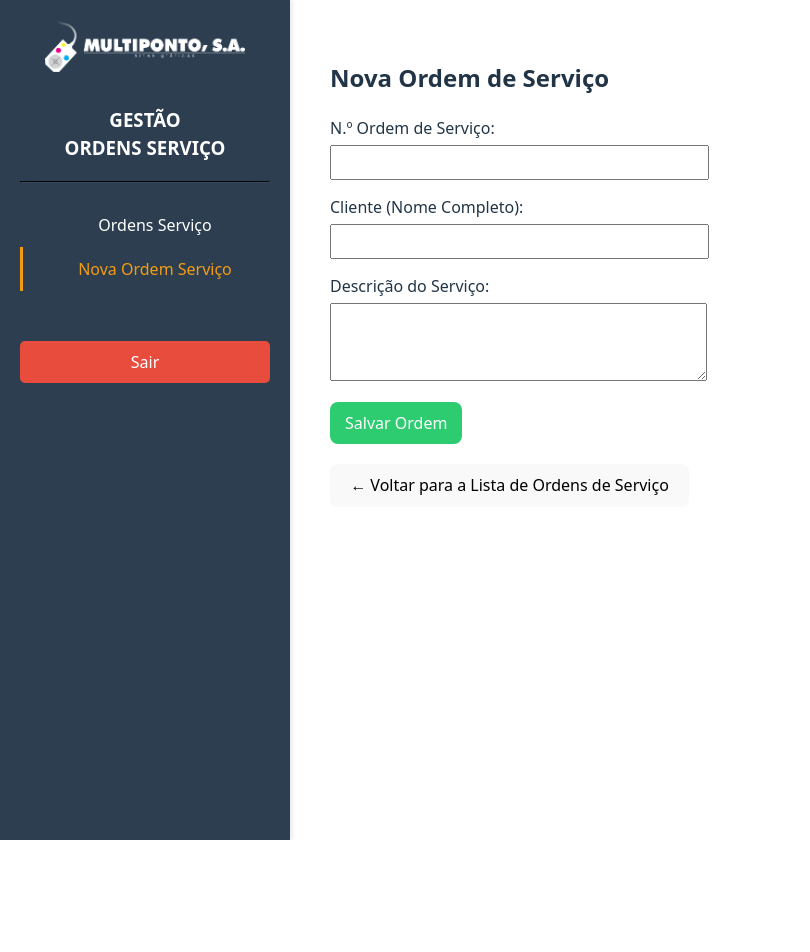
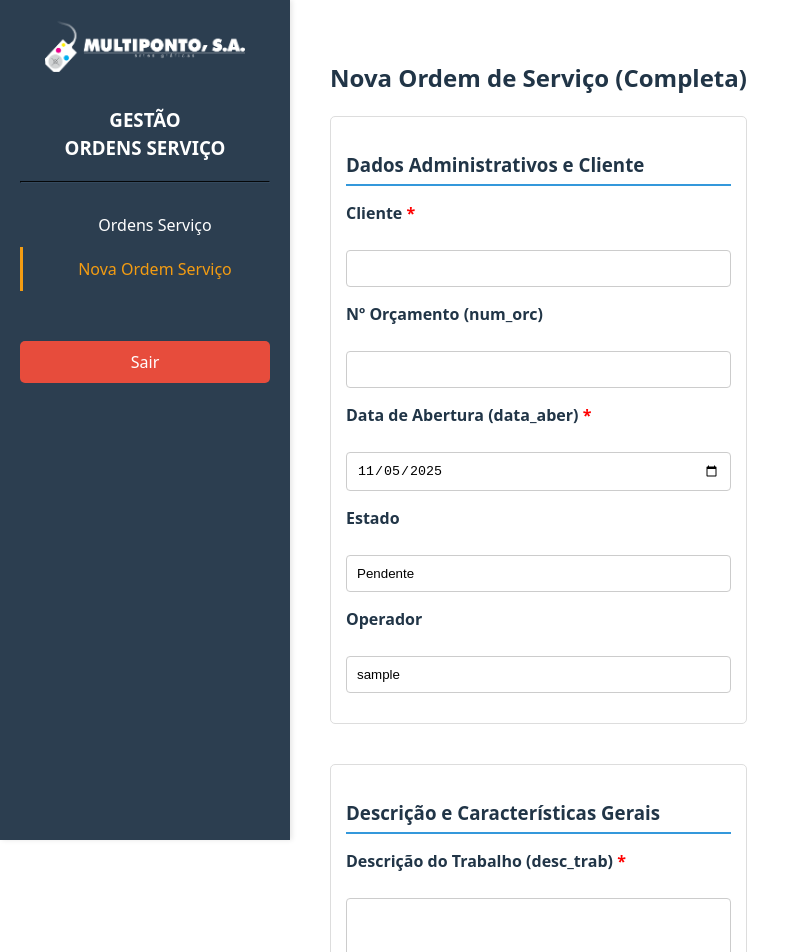
Before and after one commit to HelderOliveira77/crm-os-frontend, a React (Vite) app: page /dashboard/os/nova in a window 1280 px wide. Shown: the top 952 px of the page, without its empty margins (0-810 px from the left). Before the commit the page ends 840 px from the top, so only its background shows below. Built offline with nearby package versions, Linux system fonts and the light colour scheme; sample sign-in values are in the browser's storage.

Commit message:
Atualizações FRONTEND 06112025

```diff
--- a/src/pages/NovaOS.jsx
+++ b/src/pages/NovaOS.jsx
@@ -1,165 +1,273 @@
-// src/pages/NovaOS.jsx (IMPLEMENTAÇÃO COMPLETA E REVISADA)
+// src/pages/NovaOS.jsx (Evolução para 40+ Campos)
 
 import React, { useState } from 'react';
 import { useNavigate } from 'react-router-dom';
-import { useAuth } from '../context/AuthContext'; // Para obter o token
+import { useAuth } from '../context/AuthContext';
 
-// Nota: Certifique-se de que a API_URL está correta (o seu backend é 3000/api/os)
-const API_URL = 'http://localhost:3000';
-// O endpoint completo será: http://localhost:3000/api/os
+const API_URL = 'http://localhost:3000/api/os';
 
 function NovaOS() {
-  const { token } = useAuth();
+    const { token, user } = useAuth();
     const navigate = useNavigate();
 
-  // 1. ESTADO INICIAL
+    // ESTADO INICIAL COMPLETO (Sincronizado com os seus 40+ campos)
     const [formData, setFormData] = useState({
-    // Os três campos pedidos (os nomes devem corresponder ao seu Backend)
-    numeroOS: '',       // Campo numérico obrigatório
-    client_name: '',    // Nome do Cliente (texto)
-    description: '',    // Descrição (texto grande)
-    status: 'Pendente'  // Campo default
+        // 1. DADOS BASE/ADMINISTRATIVOS
+        cliente: '',
+        desc_trab: '',
+        data_aber: new Date().toISOString().slice(0, 10), // Data de hoje por defeito
+        num_orc: '',
+        num_o_s: '',
+        estado: 'Pendente',
+        operador: user?.username || '', // Preenchido pelo utilizador logado
+
+        // 2. DATAS E TEMPOS
+        data_recep: '',
+        tempo_operador: '',
+
+        // 3. CARACTERÍSTICAS GERAIS
+        formato: '',
+        lombada: '',
+        num_pag: '',
+        tiragem: '',
+
+        // 4. MIOLO (Miolo = Interior do Livro/Produto)
+        cores_miolo: '',
+        impressao: '',
+        papel_miolo: '',
+        miolo_gramas: '',
+        bobine_miolo: '',
+        verniz_miolo: '',
+        verniz_miolo_brilho_mate: '',
+        verniz_miolo_geral_reservado: '',
+        tipo_acabamento_miolo: '',
+        observacoes_miolo: '',
+
+        // 5. CAPA (Capa = Exterior do Livro/Produto)
+        cores_capa: '',
+        papel_capa: '',
+        capa_gramas: '',
+        bobine_capa: '',
+        verniz_capa: '',
+        verniz_capa_brilho_mate: '',
+        verniz_capa_geral_reservado: '',
+        verniz_capa_f_v: '',
+        observacoes_capa: '',
+
+        // 6. OUTROS DADOS TÉCNICOS/PRODUÇÃO
+        provas_cor: '',
+        ozalide_digital: '',
+        provas_konica: '',
+        quantidade_chapas: '',
+
+        // 7. EXPEDIÇÃO
+        local_entrega: '',
+        forma_expedicao: '',
+
+        // 8. OBSERVAÇÕES
+        observacoes_gerais: '',
+
+        // [Os campos createdAt/updatedAt são geridos pelo Sequelize]
     });
 
+    const [message, setMessage] = useState(null);
     const [loading, setLoading] = useState(false);
-  const [message, setMessage] = useState('');
 
-  // FUNÇÃO HANDLE CHANGE
+    // Lidar com a mudança de input (Mantém-se igual)
     const handleChange = (e) => {
-    // Trata valores de número como número, se for o campo 'numeroOS'
-    const value = e.target.name === 'numeroOS' ? Number(e.target.value) : e.target.value;
-
-    setFormData({
-        ...formData,
-        [e.target.name]: value
-    });
+        const { name, value } = e.target;
+        setFormData(prev => ({ ...prev, [name]: value }));
     };
 
-  // FUNÇÃO HANDLE SUBMIT
+    // Lidar com o envio do formulário (Mantém-se igual)
     const handleSubmit = async (e) => {
         e.preventDefault();
-    setLoading(true);
-    setMessage('');
 
+        // ... (Verificação de token) ...
         if (!token) {
-        setMessage('❌ Erro: Utilizador não autenticado. A ser redirecionado...');
-        setLoading(false);
-        // Redireciona para login
-        setTimeout(() => navigate('/login'), 1000);
+            setMessage({ type: 'error', text: 'Erro de autenticação. Redirecionando...' });
+            setTimeout(() => navigate('/'), 2000);
             return;
         }
 
+        setLoading(true);
+        setMessage(null);
+
         try {
-      // ⚠️ ATENÇÃO: Confirme que este é o seu endpoint exato: /api/os
-      const response = await fetch(`${API_URL}/api/os`, {
+            const response = await fetch(API_URL, {
                 method: 'POST',
                 headers: {
                     'Content-Type': 'application/json',
-          'Authorization': `Bearer ${token}`, // ENVIAR O TOKEN
+                    'Authorization': `Bearer ${token}`,
                 },
-        // Envia o estado do formulário como JSON
                 body: JSON.stringify(formData),
             });
 
+            const data = await response.json();
+
             if (response.ok) {
-        setMessage('✅ Ordem de Serviço criada com sucesso! Redirecionando...');
-
-        // Limpa o formulário após sucesso (opcional)
-        setFormData({ numeroOS: '', client_name: '', description: '', status: 'Pendente' });
-
-        // Redirecionar para a lista de Ordens de Serviço após 1 segundo
-        setTimeout(() => {
-            navigate('/dashboard', { replace: true });
-        }, 1500);
-
+                setMessage({ type: 'success', text: `OS ${data.num_o_s || data.id} criada com sucesso!` });
+                setTimeout(() => navigate('/dashboard'), 1500);
             } else {
-        const errorData = await response.json();
-        setMessage(`❌ Erro ao criar OS: ${errorData.message || response.statusText}`);
+                setMessage({ type: 'error', text: data.message || 'Erro ao criar Ordem de Serviço. Verifique os tipos de dados.' });
             }
         } catch (error) {
-      console.error("Erro de rede:", error);
-      setMessage('❌ Erro de conexão com o servidor. Verifique se o backend está a correr.');
+            console.error("Erro de rede ao criar OS:", error);
+            setMessage({ type: 'error', text: 'Erro de conexão com o servidor.' });
         } finally {
             setLoading(false);
         }
     };
 
+    // -----------------------------------------------------------
+    // RENDERIZAÇÃO
+    // -----------------------------------------------------------
+
     return (
-    <div style={{ padding: '20px' }}>
-      <h2>Nova Ordem de Serviço</h2>
+        <div style={styles.container}>
+            <h2>Nova Ordem de Serviço (Completa)</h2>
+            {message && (<div style={message.type === 'error' ? styles.errorBox : styles.successBox}>{message.text}</div>)}
 
-      {message && <p style={{ color: message.startsWith('✅') ? 'green' : 'red' }}>{message}</p>}
+            <form onSubmit={handleSubmit} style={styles.form}>
 
-      <form onSubmit={handleSubmit} style={{ maxWidth: '400px' }}>
+                {/* 1. DADOS BASE E ADMIN */}
+                <Section title="Dados Administrativos e Cliente">
+                    <FormInput label="Cliente" name="cliente" value={formData.cliente} onChange={handleChange} required />
+                    <FormInput label="Nº Orçamento (num_orc)" name="num_orc" value={formData.num_orc} onChange={handleChange} type="number" />
+                    <FormInput label="Data de Abertura (data_aber)" name="data_aber" value={formData.data_aber} onChange={handleChange} type="date" required />
+                    <FormInput label="Estado" name="estado" value={formData.estado} onChange={handleChange} />
+                    <FormInput label="Operador" name="operador" value={formData.operador} onChange={handleChange} readOnly />
+                </Section>
 
-        {/* CAMPO 1: N.º Ordem de Serviço (Inteiro e Obrigatório) */}
-        <div style={{ marginBottom: '15px' }}>
-            <label style={{ display: 'block', marginBottom: '5px' }}>N.º Ordem de Serviço:</label>
-            <input
-                type="number"
-                name="numeroOS"
-                value={formData.numeroOS}
-                onChange={handleChange}
-                required
-                min="1" // Garante número positivo
-                disabled={loading}
-                style={{ width: '100%', padding: '8px' }}
-            />
-        </div>
+                {/* 2. DESCRIÇÃO E ESPECIFICAÇÕES GERAIS */}
+                <Section title="Descrição e Características Gerais">
+                    <FormInput label="Descrição do Trabalho (desc_trab)" name="desc_trab" value={formData.desc_trab} onChange={handleChange} isTextArea required />
+                    <FormInput label="Formato" name="formato" value={formData.formato} onChange={handleChange} />
+                    <FormInput label="Nº Páginas (num_pag)" name="num_pag" value={formData.num_pag} onChange={handleChange} />
+                    <FormInput label="Tiragem" name="tiragem" value={formData.tiragem} onChange={handleChange} type="number" />
+                    <FormInput label="Lombada" name="lombada" value={formData.lombada} onChange={handleChange} type="number" step="0.01" />
+                    <FormInput label="Impressão" name="impressao" value={formData.impressao} onChange={handleChange} />
+                </Section>
 
-        {/* CAMPO 2: Cliente (Texto e Obrigatório) */}
-        <div style={{ marginBottom: '15px' }}>
-            <label style={{ display: 'block', marginBottom: '5px' }}>Cliente (Nome Completo):</label>
-            <input
-                type="text"
-                name="client_name"
-                value={formData.client_name}
-                onChange={handleChange}
-                required
-                disabled={loading}
-                style={{ width: '100%', padding: '8px' }}
-            />
-        </div>
+                {/* 3. MIOLO (Interior) */}
+                <Section title="Miolo (Interior)">
+                    <FormInput label="Papel Miolo" name="papel_miolo" value={formData.papel_miolo} onChange={handleChange} />
+                    <FormInput label="Gramagem Miolo" name="miolo_gramas" value={formData.miolo_gramas} onChange={handleChange} type="number" />
+                    <FormInput label="Cores Miolo" name="cores_miolo" value={formData.cores_miolo} onChange={handleChange} type="number" />
+                    <FormInput label="Tipo Acabamento Miolo" name="tipo_acabamento_miolo" value={formData.tipo_acabamento_miolo} onChange={handleChange} />
+                    {/* Campos de Verniz Miolo */}
+                    <FormInput label="Verniz Miolo" name="verniz_miolo" value={formData.verniz_miolo} onChange={handleChange} />
+                    <FormInput label="V. Miolo Brilho/Mate" name="verniz_miolo_brilho_mate" value={formData.verniz_miolo_brilho_mate} onChange={handleChange} />
+                    <FormInput label="V. Miolo Geral/Reservado" name="verniz_miolo_geral_reservado" value={formData.verniz_miolo_geral_reservado} onChange={handleChange} />
+                    <FormInput label="Observações Miolo" name="observacoes_miolo" value={formData.observacoes_miolo} onChange={handleChange} isTextArea />
+                </Section>
 
-        {/* CAMPO 3: Descrição (Área de Texto e Obrigatório) */}
-        <div style={{ marginBottom: '15px' }}>
-            <label style={{ display: 'block', marginBottom: '5px' }}>Descrição do Serviço:</label>
-            <textarea
-                name="description"
-                rows="4"
-                value={formData.description}
-                onChange={handleChange}
-                required
-                disabled={loading}
-                style={{ width: '100%', padding: '8px' }}
-            ></textarea>
-        </div>
+                {/* 4. CAPA (Exterior) */}
+                <Section title="Capa (Exterior)">
+                    <FormInput label="Papel Capa" name="papel_capa" value={formData.papel_capa} onChange={handleChange} />
+                    <FormInput label="Gramagem Capa" name="capa_gramas" value={formData.capa_gramas} onChange={handleChange} type="number" />
+                    <FormInput label="Cores Capa" name="cores_capa" value={formData.cores_capa} onChange={handleChange} type="number" />
+                    {/* Campos de Verniz Capa */}
+                    <FormInput label="Verniz Capa" name="verniz_capa" value={formData.verniz_capa} onChange={handleChange} />
+                    <FormInput label="V. Capa Brilho/Mate" name="verniz_capa_brilho_mate" value={formData.verniz_capa_brilho_mate} onChange={handleChange} />
+                    <FormInput label="V. Capa Geral/Reservado" name="verniz_capa_geral_reservado" value={formData.verniz_capa_geral_reservado} onChange={handleChange} />
+                    <FormInput label="V. Capa F/V" name="verniz_capa_f_v" value={formData.verniz_capa_f_v} onChange={handleChange} />
+                    <FormInput label="Observações Capa" name="observacoes_capa" value={formData.observacoes_capa} onChange={handleChange} isTextArea />
+                </Section>
 
-        {/* ... Se for necessário, pode adicionar um campo 'status' aqui ... */}
+                {/* 5. PROVAS E EXPEDIÇÃO */}
+                <Section title="Provas, Expedição e Observações">
+                    <FormInput label="Provas Cor" name="provas_cor" value={formData.provas_cor} onChange={handleChange} type="number" />
+                    <FormInput label="Ozalide Digital" name="ozalide_digital" value={formData.ozalide_digital} onChange={handleChange} type="number" />
+                    <FormInput label="Provas Konica" name="provas_konica" value={formData.provas_konica} onChange={handleChange} type="number" />
+                    <FormInput label="Local de Entrega" name="local_entrega" value={formData.local_entrega} onChange={handleChange} />
+                    <FormInput label="Forma de Expedição" name="forma_expedicao" value={formData.forma_expedicao} onChange={handleChange} />
+                    <FormInput label="Quantidade de Chapas" name="quantidade_chapas" value={formData.quantidade_chapas} onChange={handleChange} type="number" />
+                    <FormInput label="Observações Gerais" name="observacoes_gerais" value={formData.observacoes_gerais} onChange={handleChange} isTextArea />
+                </Section>
+
+                {/* 6. CAMPOS DE CONTROLO (Opcionais para o formulário de criação) */}
+                 <Section title="Controlo Interno (Opcional)">
+                    <FormInput label="Nº OS (num_o_s)" name="num_o_s" value={formData.num_o_s} onChange={handleChange} type="number" placeholder="Pode ser gerado automaticamente" />
+                    <FormInput label="Data de Receção" name="data_recep" value={formData.data_recep} onChange={handleChange} type="date" />
+                    <FormInput label="Tempo de Operador" name="tempo_operador" value={formData.tempo_operador} onChange={handleChange} />
+                 </Section>
+
+
+                <button type="submit" style={styles.submitButton} disabled={loading}>
+                    {loading ? 'A Enviar...' : 'Criar Ordem de Serviço'}
+                </button>
 
                 <button
-            type="submit"
-            disabled={loading}
-            style={{
-                padding: '10px 15px',
-                backgroundColor: loading ? '#ccc' : '#2ecc71',
-                color: 'white',
-                border: 'none',
-                cursor: 'pointer',
-                transition: 'background-color 0.3s'
-            }}
+                    type="button"
+                    onClick={() => navigate('/dashboard')}
+                    style={styles.cancelButton}
                 >
-          {loading ? 'A Submeter...' : 'Salvar Ordem'}
+                    Cancelar
                 </button>
             </form>
-
-      <p style={{ marginTop: '20px' }}>
-        <button onClick={() => navigate('/dashboard')}>
-            ← Voltar para a Lista de Ordens de Serviço
-        </button>
-      </p>
         </div>
     );
 }
 
+// -----------------------------------------------------------
+// Componentes de Ajuda e Estilos (Reutilizáveis)
+// -----------------------------------------------------------
+
+const Section = ({ title, children }) => (
+    <div style={styles.section}>
+        <h3 style={styles.sectionTitle}>{title}</h3>
+        {children}
+    </div>
+);
+
+const FormInput = ({ label, name, value, onChange, type = 'text', required = false, isTextArea = false, readOnly = false, placeholder = '' }) => (
+    <div style={styles.formGroup}>
+        <label style={styles.label}>
+            {label} {required && <span style={{ color: 'red' }}>*</span>}
+        </label>
+        {isTextArea ? (
+            <textarea
+                name={name}
+                value={value}
+                onChange={onChange}
+                required={required}
+                style={styles.input}
+                rows="3"
+                readOnly={readOnly}
+                placeholder={placeholder}
+            />
+        ) : (
+            <input
+                type={type}
+                name={name}
+                value={value}
+                onChange={onChange}
+                required={required}
+                style={styles.input}
+                readOnly={readOnly}
+                placeholder={placeholder}
+                step={type === 'number' && (name === 'lombada' ? '0.01' : '1')} // Para lidar com números decimais na lombada
+            />
+        )}
+    </div>
+);
+
+// FormSelect e estilos (omiti para brevidade, use os estilos da resposta anterior)
+// ...
+
+const styles = {
+    container: { padding: '20px', maxWidth: '1000px', margin: '0 auto' },
+    form: { display: 'flex', flexDirection: 'column', gap: '20px' },
+    section: { padding: '15px', border: '1px solid #ddd', borderRadius: '5px', marginBottom: '20px' },
+    sectionTitle: { borderBottom: '2px solid #3498db', paddingBottom: '5px', marginBottom: '15px' },
+    formGroup: { marginBottom: '15px', display: 'grid', gridTemplateColumns: '1fr 1fr', gap: '20px' },
+    label: { display: 'block', marginBottom: '5px', fontWeight: 'bold', gridColumn: 'span 2' },
+    input: { width: '100%', padding: '10px', boxSizing: 'border-box', border: '1px solid #ccc', borderRadius: '4px', gridColumn: 'span 2' },
+    submitButton: { padding: '15px', backgroundColor: '#27ae60', color: 'white', border: 'none', borderRadius: '4px', cursor: 'pointer', transition: 'background-color 0.3s', fontSize: '1.1em' },
+    cancelButton: { padding: '10px', backgroundColor: '#95a5a6', color: 'white', border: 'none', borderRadius: '4px', cursor: 'pointer', marginTop: '10px' },
+    errorBox: { padding: '10px', backgroundColor: '#fdd', color: 'red', border: '1px solid red', borderRadius: '4px', marginBottom: '15px' },
+    successBox: { padding: '10px', backgroundColor: '#dfd', color: 'green', border: '1px solid green', borderRadius: '4px', marginBottom: '15px' },
+};
+
 export default NovaOS;
```
Lines whose indentation alone changed are shown as unchanged.
